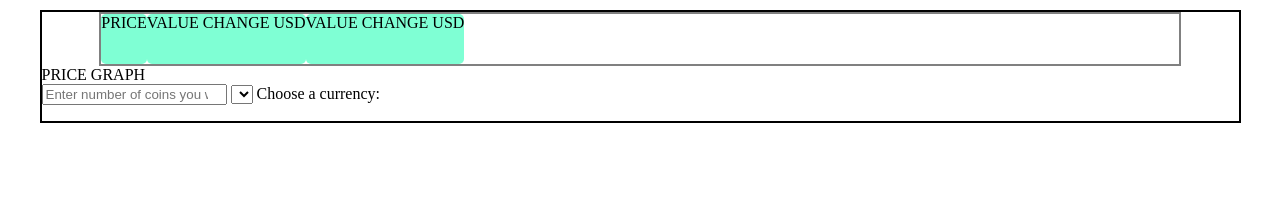
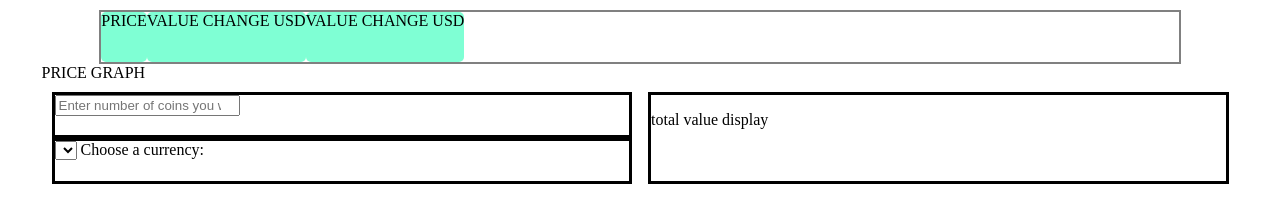
Before and after one commit to daniel-gregg/Bitcoin-Bubbler, a plain HTML site: page index.html in a window 1280 px wide. Drawn offline with Linux system fonts and the light colour scheme.

Commit message:
styled input, output and total value

```diff
--- a/assets/styles.css
+++ b/assets/styles.css
@@ -13,7 +13,6 @@ body {
 #main {
     display: flex;
     flex-direction: column;
-    border: 2px solid black;
     height: 100%;
     width: 95%;
     margin: 0 auto;
@@ -34,3 +33,24 @@ body {
     border-radius: 5px;
     text-align: center;
 }
+
+.parent {
+    display: grid;
+    grid-gap: 1rem;
+    grid-template-columns: repeat(auto-fit, minmax(150px, 1fr));
+    margin: 10px;
+}
+
+.input {
+    border: solid black;
+    height: 40px;
+}
+
+.output {
+    border: solid black;
+    height: 40px;
+}
+
+.tot-value {
+    border: solid black;
+}
--- a/index.html
+++ b/index.html
@@ -5,6 +5,7 @@
     <meta http-equiv="X-UA-Compatible" content="IE=edge">
     <meta name="viewport" content="width=device-width, initial-scale=1.0">
     <title>Document</title>
+
     <link rel="stylesheet" href="assets/styles.css">
 </head>
 <body>
@@ -27,19 +28,25 @@
         </div>
 
         <!-- User input for number of 'coins' - needs to be numeric -->
-        <div id="calculations-container">
-            <input type="number" id="crypto-volume" placeholder="Enter number of coins you wish to value here">
-            <p id="not-a-number-warning">"Please enter a number!"</p> <!-- this should be display: none; in the css -->
+         <div id="calculations-container" class="parent">
+        <div>
+            <div class="input">
+                <input type="number" id="crypto-volume" placeholder="Enter number of coins you wish to value here">
+                <p id="not-a-number-warning">"Please enter a number!"</p> <!-- this should be display: none; in the css -->
+            </div>
+
+            <div class="output">
             <select id="currency-selector">
                 <!-- dynamically populate currenct options -->
-            </select>
-            <label for="currency-selector">Choose a currency:</label>
+                </select>
+                <label for="currency-selector">Choose a currency:</label>
+            </div>
         </div>
 
          <!-- Output of total value of Bitcoin -->
-         <div id="total-value-display">
+         <div id="total-value-display" class="tot-value">
             <p>
-                <!-- display total value here using JS -->
+              total value display  <!-- display total value here using JS -->
             </p>
         </div>
     </container>
```
